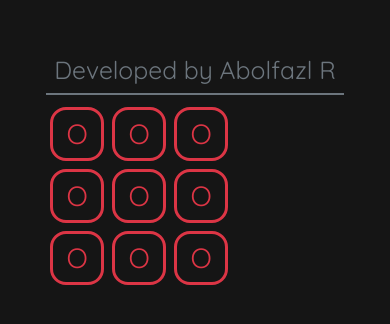
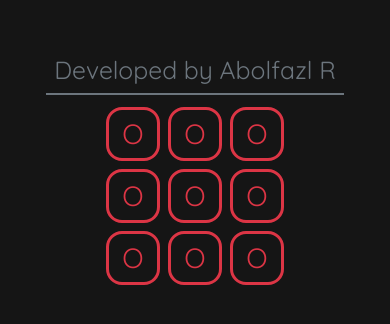
Before and after one commit to abolraj/Todo-React, a React (Vite) app: page / in a window 390 px wide. Shown: the part 254-578 px from the top of the page. Built offline with nearby package versions, Linux system fonts and the light colour scheme.

Commit message:
Modify Style - handle styles on Board comp to fix responsive

```diff
--- a/src/Board.jsx
+++ b/src/Board.jsx
@@ -6,8 +6,8 @@ function Board(){
     }
 
     return (
-        <div className="container align-items-center align-content-center" style={style}>
-            <div className="row row-cols-3">
+        <div className="container justify-content-center align-items-center align-content-center text-center" style={style}>
+            <div className="row row-cols-3 justify-content-center">
                 <Cell>
                     X
                 </Cell>
@@ -18,7 +18,7 @@ function Board(){
                     X
                 </Cell>
             </div>
-            <div className="row row-cols-3">
+            <div className="row row-cols-3 justify-content-center">
                 <Cell>
                     X
                 </Cell>
@@ -29,7 +29,7 @@ function Board(){
                     X
                 </Cell>
             </div>
-            <div className="row row-cols-3">
+            <div className="row row-cols-3 justify-content-center">
                 <Cell>
                     X
                 </Cell>
```
